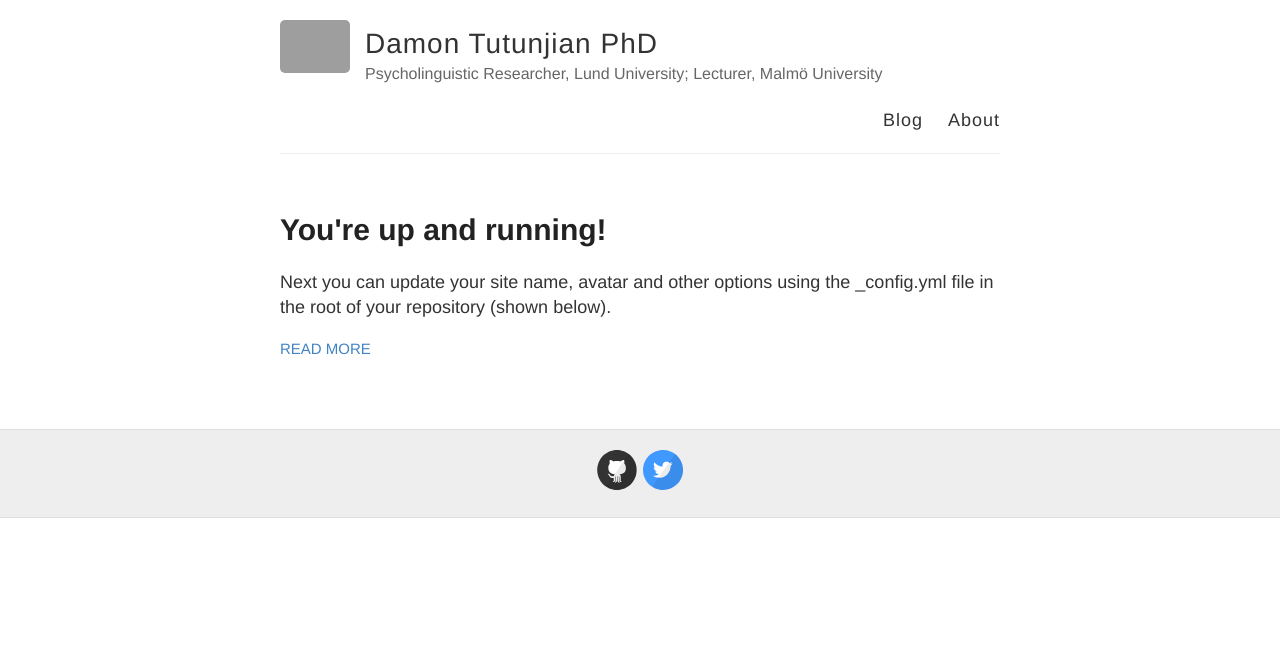
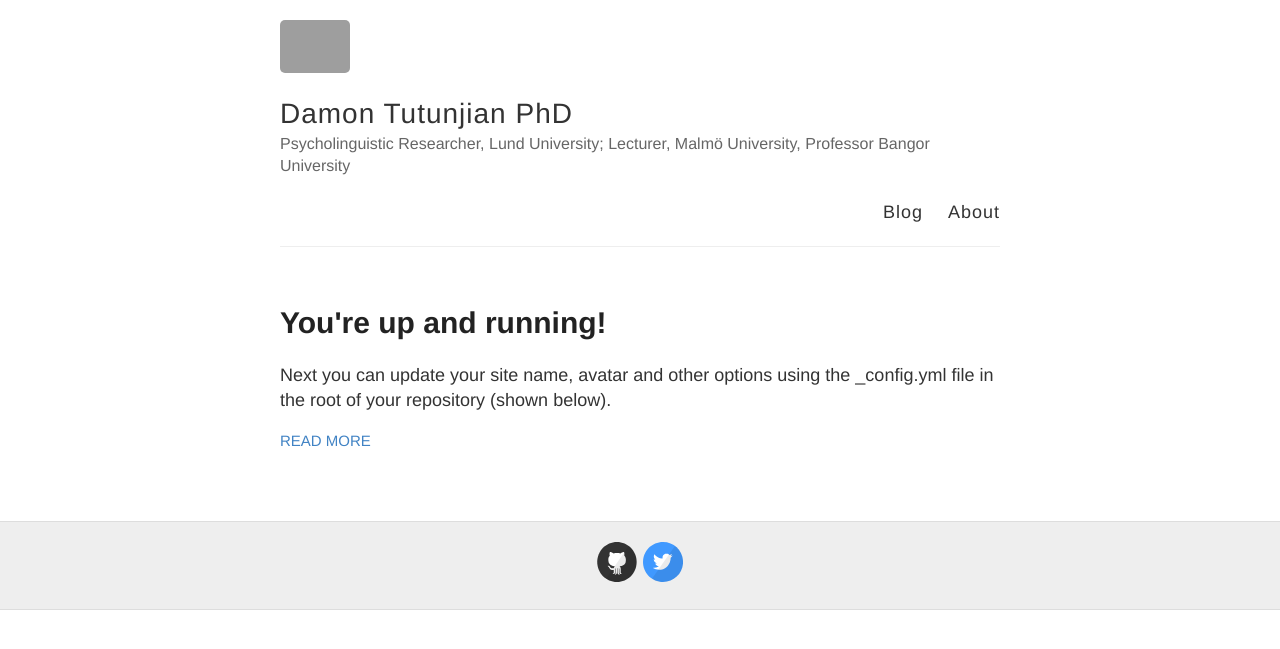
Before and after one commit to snkyflt/snkyflt.github.io, a Jekyll site: the page built from index.html, in a window 1280 px wide. Shown: the top 649 px of the page. Built offline with Jekyll 4.4.1, drawn with Linux system fonts in a browser that asks for light colours; grey boxes are pictures that could not be loaded.

Commit message:
corrections

```diff
--- a/_config.yml
+++ b/_config.yml
@@ -6,7 +6,7 @@
 name: Damon Tutunjian PhD
 
 # Short bio or description (displayed in the header)
-description: Psycholinguistic Researcher, Lund University; Lecturer, Malmö University
+description: Psycholinguistic Researcher, Lund University; Lecturer, Malmö University, Professor Bangor University
 
 # URL of your avatar or profile pic (you could use your GitHub profile pic)
 avatar: https://raw.githubusercontent.com/barryclark/jekyll-now/master/images/jekyll-logo.png
```
